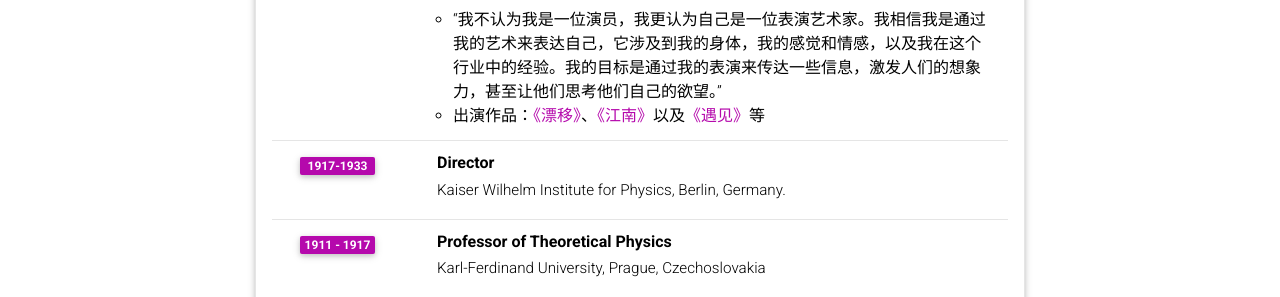
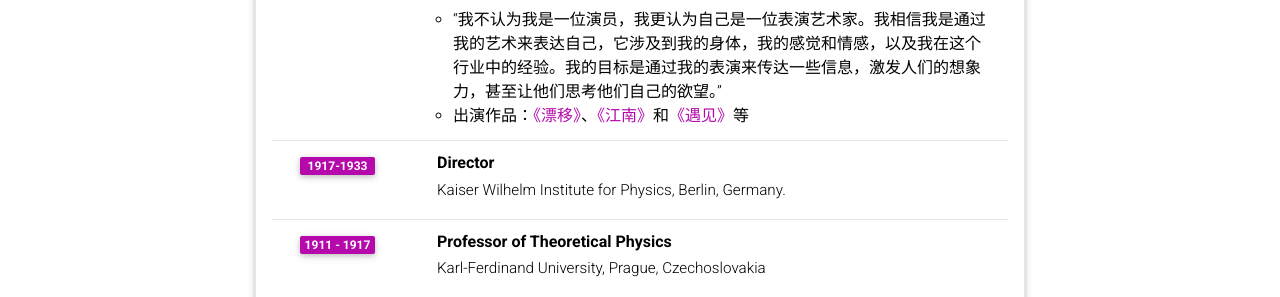
Before and after one commit to famax7/famax7.github.io, a Jekyll site: the page built from _pages/cv.md, in a window 1280 px wide and 900 px high, scrolled down 784 px. Shown: the part 154-451 px from the top of the window. Built offline with Jekyll 4.4.1, drawn with Linux system fonts in a browser that asks for light colours; comment, search, counter and statistics services are not loaded; a style sheet for code colours, icons or effects is not loaded.

Commit message:
Update cv.yml

```diff
--- a/_data/cv.yml
+++ b/_data/cv.yml
@@ -42,7 +42,7 @@
       year: 2016.09 ~ 2019.06
       description:
         - “我不认为我是一位演员，我更认为自己是一位表演艺术家。我相信我是通过我的艺术来表达自己，它涉及到我的身体，我的感觉和情感，以及我在这个行业中的经验。我的目标是通过我的表演来传达一些信息，激发人们的想象力，甚至让他们思考他们自己的欲望。”
-        - 出演作品：<a href="https://www.bilibili.com/video/BV1rx411k7dV/">《漂移》</a>、<a href="https://www.bilibili.com/video/BV1es411E7UE/">《江南》</a>以及<a href="https://www.bilibili.com/video/BV1qJ411B7Wr/">《遇见》</a>等
+        - 出演作品：<a href="https://www.bilibili.com/video/BV1rx411k7dV/">《漂移》</a>、<a href="https://www.bilibili.com/video/BV1es411E7UE/">《江南》</a>和<a href="https://www.bilibili.com/video/BV1qJ411B7Wr/">《遇见》</a>等
 
     - title: Director
       institution: Kaiser Wilhelm Institute for Physics, Berlin, Germany.
```
